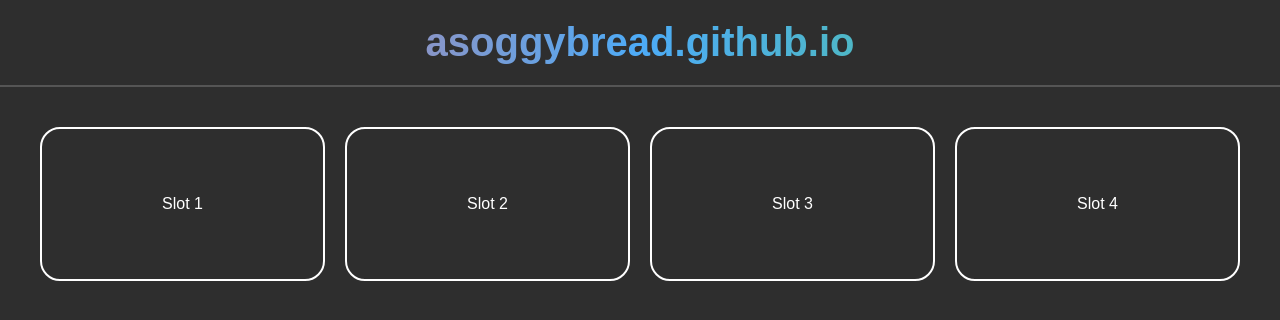
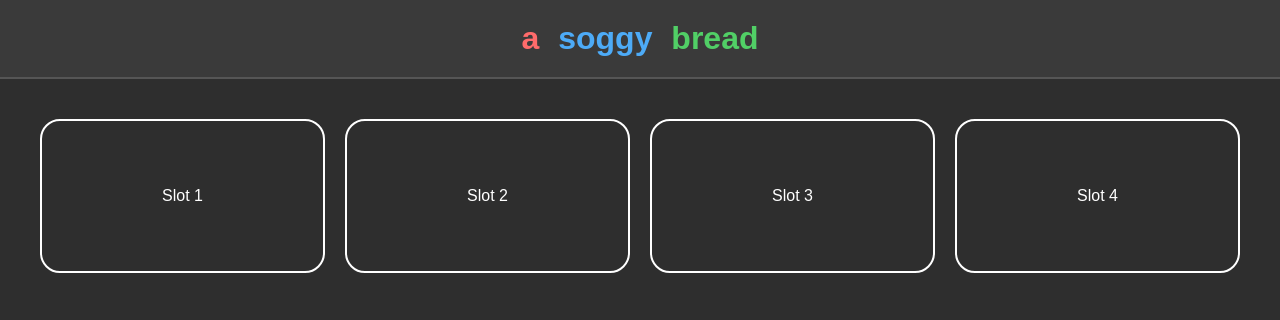
Before and after one commit to ASoggyBread/asoggybread.github.io, a plain HTML site: page index.html in a window 1280 px wide. Drawn offline with Linux system fonts and the light colour scheme.

Commit message:
Fixed css and index

```diff
--- a/index.html
+++ b/index.html
@@ -51,7 +51,11 @@
 </head>
 <body>
 
-<header>asoggybread.github.io</header>
+<header>
+  <span class="title-part part1">a</span>
+  <span class="title-part part2">soggy</span>
+  <span class="title-part part3">bread</span>
+</header>
 
 <div class="container">
   <div class="slot" onclick="goToPage('page1.html')">Slot 1</div>
--- a/styles.css
+++ b/styles.css
@@ -1,12 +1,24 @@
 header {
   text-align: center;
   padding: 20px;
-  font-size: 2.5em;
+  font-size: 2em;
   font-weight: bold;
   background-color: #3a3a3a;
   border-bottom: 2px solid #555;
+}
 
-  background: linear-gradient(90deg, #ff6b6b, #4dabf7, #51cf66);
-  -webkit-background-clip: text;
-  -webkit-text-fill-color: transparent;
+.title-part {
+  margin: 0 5px;
 }
+
+.part1 {
+  color: #ff6b6b; /* red-ish */
+}
+
+.part2 {
+  color: #4dabf7; /* blue */
+}
+
+.part3 {
+  color: #51cf66; /* green */
+}
```
